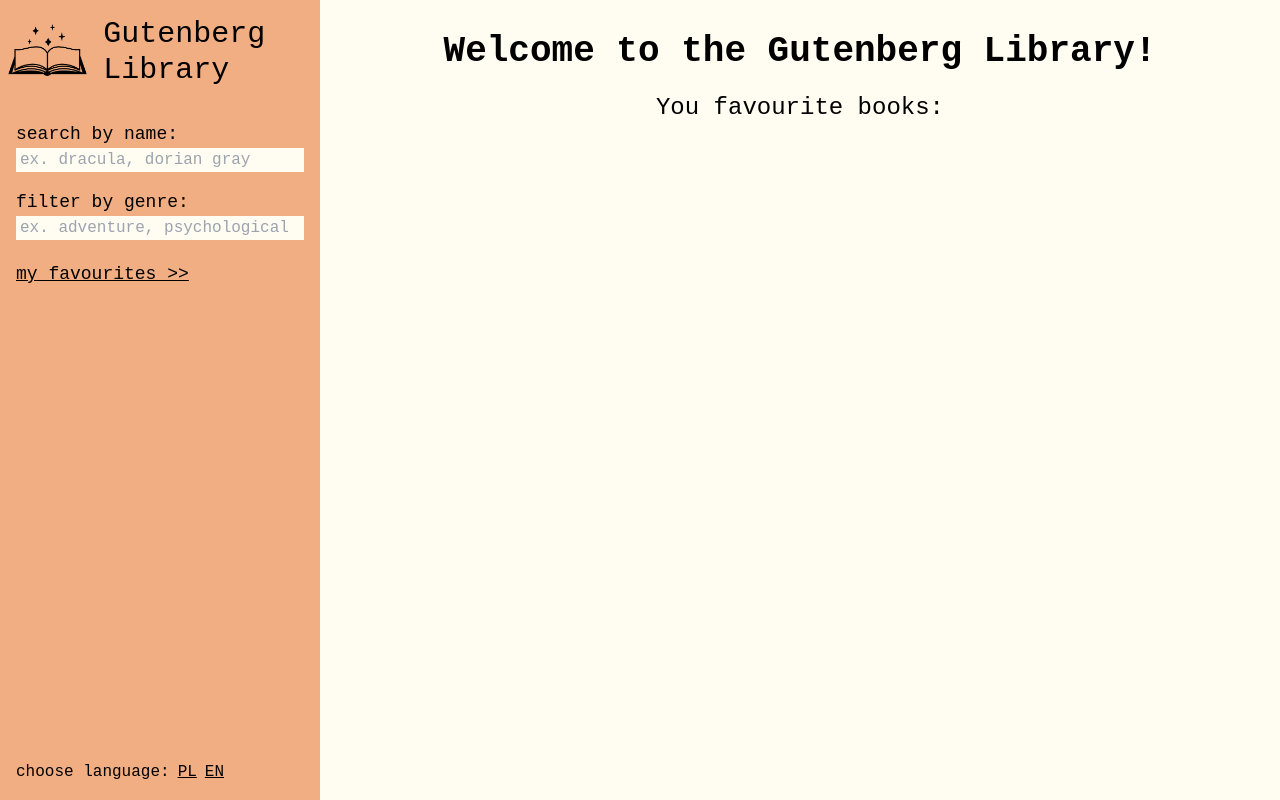
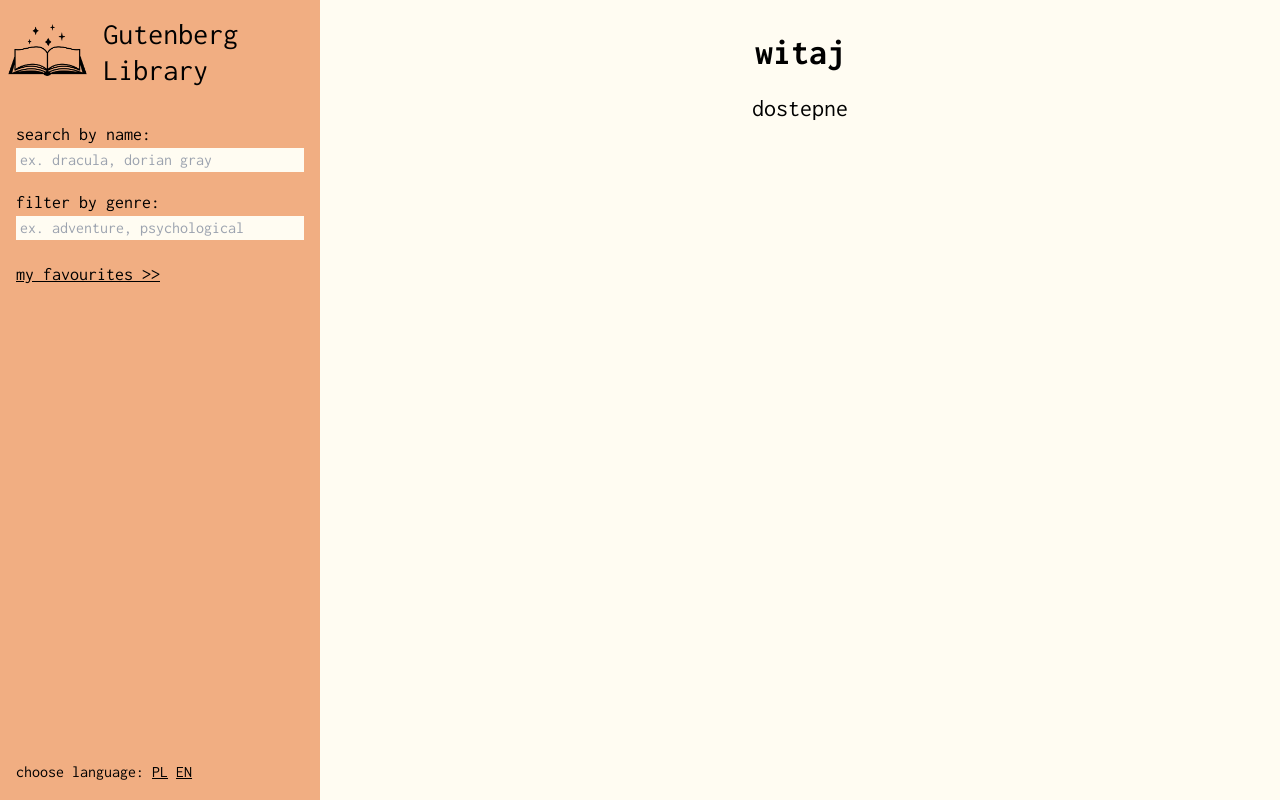
Before and after one commit to sararekowska/project-gutenberg-library, a Next.js app: page /favourites in a window 1280 px wide. Built offline with nearby package versions, Linux system fonts and the light colour scheme; what tw-elements would draw is missing.

Commit message:
fix(favourites page): head + font

```diff
--- a/pages/favourites.tsx
+++ b/pages/favourites.tsx
@@ -1,20 +1,33 @@
 import type { NextPage } from "next";
 import Sidebar from "../components/Sidebar";
-
-/// FIX HEAD AND FONT
+import Head from "next/head";
+import { useTranslation } from "react-i18next";
 
 const Favourites: NextPage = () => {
+  const { t } = useTranslation();
   return (
     <section>
+      <Head>
+        <title>Favourites</title>
+        <link rel="icon" href="/images/favicon.ico" />
+        <link rel="preconnect" href="https://fonts.googleapis.com" />
+        <link
+          rel="preconnect"
+          href="https://fonts.gstatic.com"
+          crossOrigin="anonymous"
+        />
+        <link
+          href="https://fonts.googleapis.com/css2?family=Inconsolata:wght@400;700&display=swap"
+          rel="stylesheet"
+        />
+      </Head>
       <Sidebar />
       <div className="h-full w-full pt-8 xl:overflow-auto xl:w-[75%] xl:float-right xl:h-screen 2xl:w-[80%] scrollbar-hide bg-[#FFFCF2]">
         <div className="flex flex-col items-center">
           <span className="text-3xl text-center mb-5 font-bold xl:text-4xl">
-            Welcome to the Gutenberg Library!
+            {t("witaj")}
           </span>
-          <span className="text-xl xl:text-2xl mb-10">
-            You favourite books:
-          </span>
+          <span className="text-xl xl:text-2xl mb-10">{t("dostepne")}</span>
         </div>
       </div>
     </section>
```
